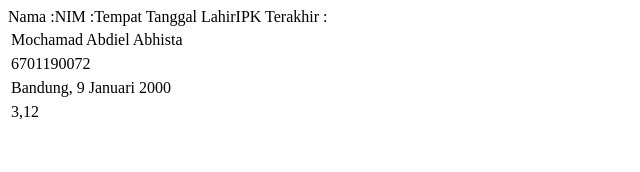
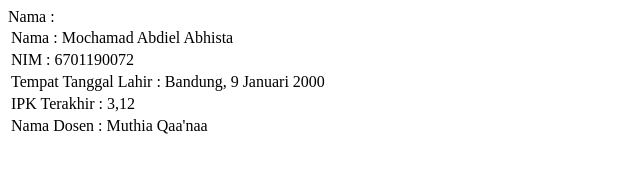
Before and after one commit to Abdielabhistaa/6701190072-Assesment1PWB, a plain HTML site: page index.html in a window 1280 px wide. Shown: the whole page, without its empty margins (0-640 px from the left). Drawn offline with Linux system fonts and the light colour scheme.

Commit message:
v1.2-6701190072

```diff
--- a/index.html
+++ b/index.html
@@ -5,14 +5,22 @@
 </head>
 <body>
 	<table>
-		<tr>Nama :</tr>
-			<td>Mochamad Abdiel Abhista</td>
-		<tr>NIM :</tr>
-			<td>6701190072</td>
-		<tr>Tempat Tanggal Lahir</tr>
-			<td>Bandung, 9 Januari 2000</td>
-		<tr>IPK Terakhir :</tr>
-			<td>3,12</td>
+		<tr>Nama :
+			<td>Nama : Mochamad Abdiel Abhista</td>
+		</tr>
+		<tr>
+			<td>NIM : 6701190072</td>
+		</tr>
+		<tr>
+			<td>Tempat Tanggal Lahir : Bandung, 9 Januari 2000</td>
+		</tr>
+		<tr>
+			<td>IPK Terakhir : 3,12</td>
+		</tr>
+		<tr>
+			<td>Nama Dosen : Muthia Qaa'naa</td>
+		</tr>
+
 	</table>
 </body>
 </html>
```
Also changed, not shown: about.html (added, +11 -0 lines).
